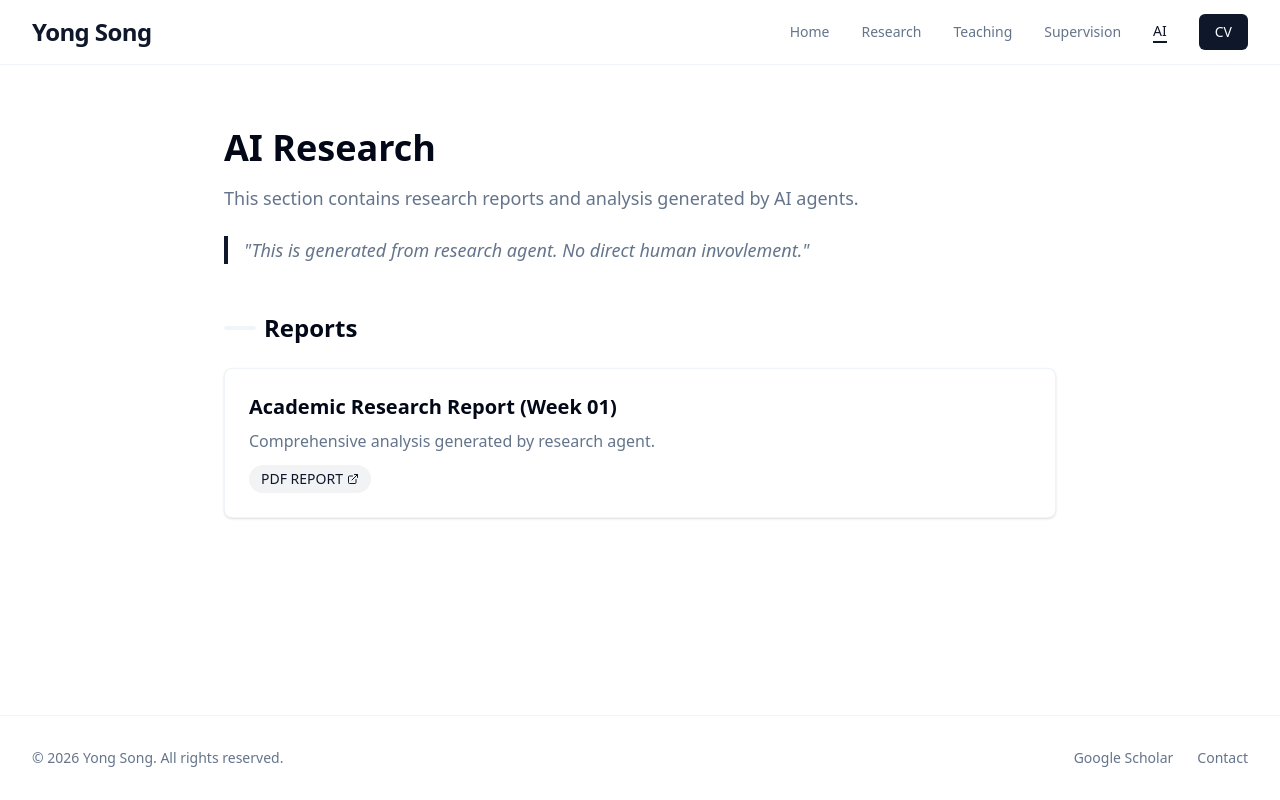
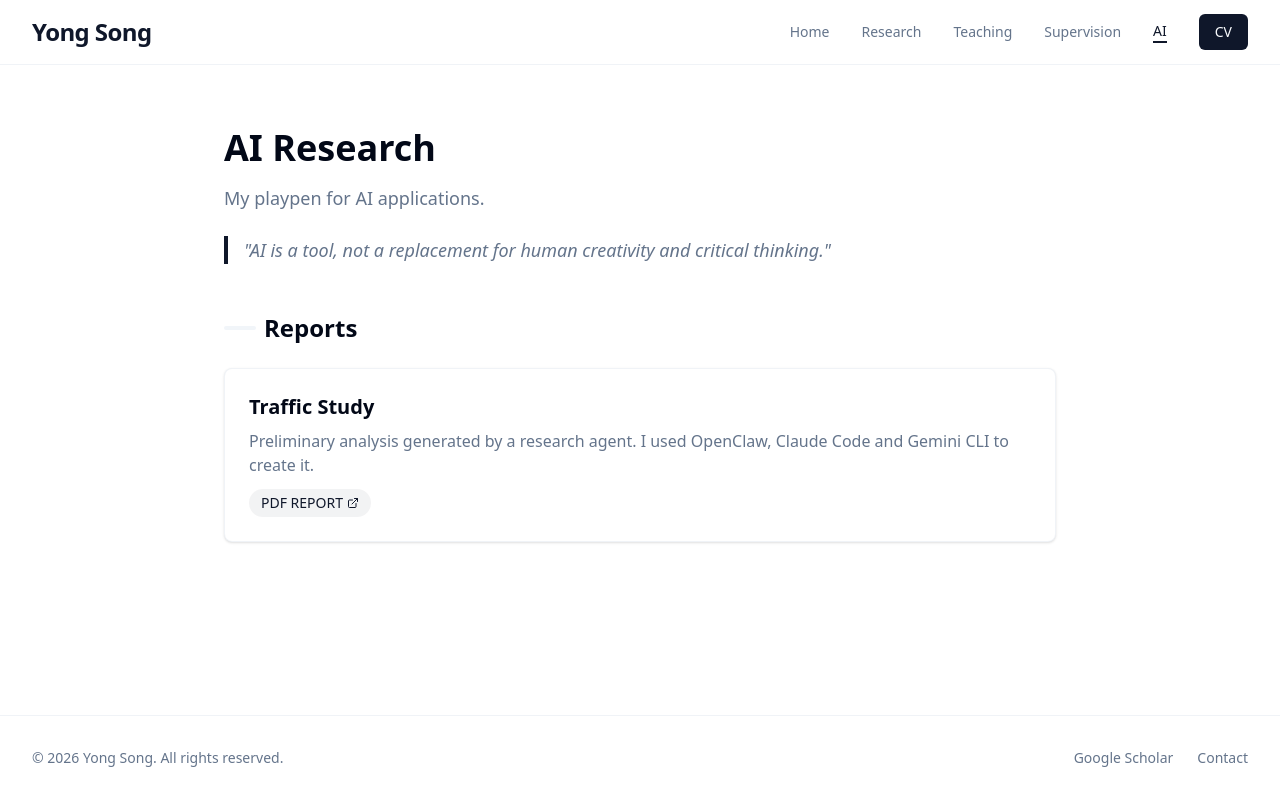
Before and after one commit to nktommy13/nktommy13.github.io, a Next.js app: page /ai in a window 1280 px wide. Built offline with nearby package versions, Linux system fonts and the light colour scheme; a web font is replaced by a local one.

Commit message:
feat: Add new Computational Economics course, a quote to the homepage, and correct a typo in supervision placements.

```diff
--- a/app/ai/page.tsx
+++ b/app/ai/page.tsx
@@ -5,8 +5,8 @@ import { FileText, ExternalLink } from "lucide-react";
 
 const reports = [
     {
-        title: "Academic Research Report (Week 01)",
-        description: "Comprehensive analysis generated by research agent.",
+        title: "Traffic Study",
+        description: "Preliminary analysis generated by a research agent. I used OpenClaw, Claude Code and Gemini CLI to create it.",
         date: "2026", // Assuming current year or relevant date
         link: "/ai/academic_research_report_revised.pdf"
     }
@@ -37,10 +37,10 @@ export default function AIPage() {
             >
                 <h1 className="text-4xl font-serif font-bold mb-4">AI Research</h1>
                 <p className="text-muted-foreground text-lg">
-                    This section contains research reports and analysis generated by AI agents.
+                    My playpen for AI applications.
                 </p>
                 <blockquote className="mt-6 border-l-4 border-primary pl-4 italic text-muted-foreground text-lg">
-                    &quot;This is generated from research agent. No direct human invovlement.&quot;
+                    &quot;AI is a tool, not a replacement for human creativity and critical thinking.&quot;
                 </blockquote>
             </motion.div>
 
```
